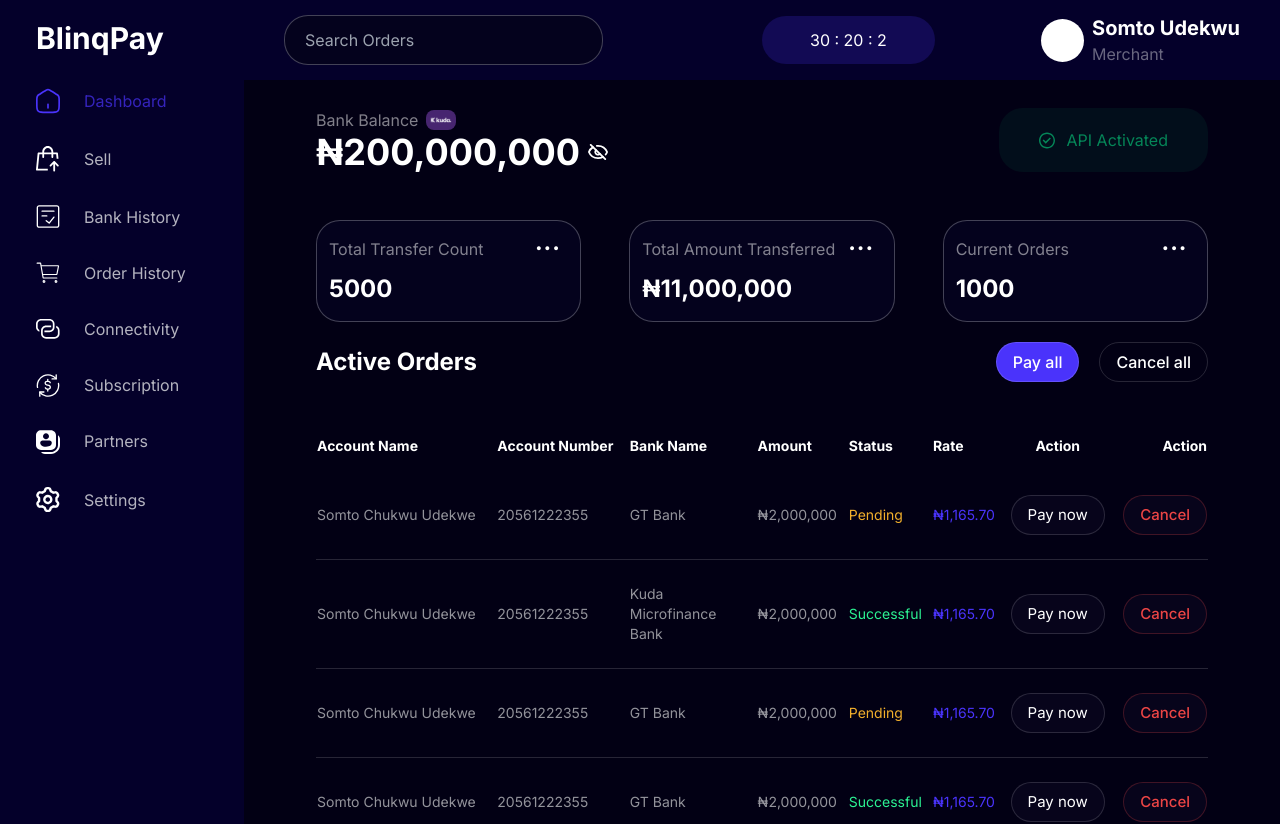
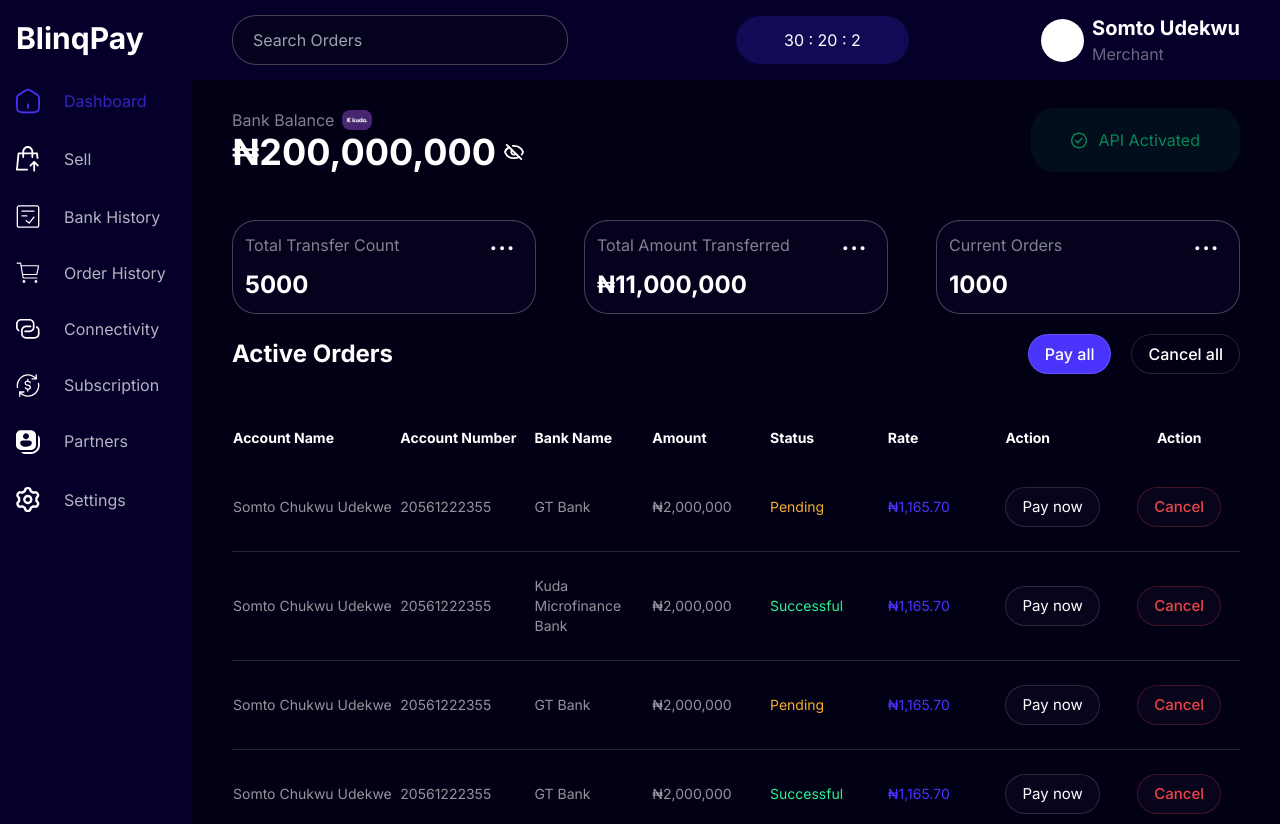
Before and after one commit to Sommieudekwe/Blinqpay, a Next.js app: page /dashboard in a window 1280 px wide. Shown: the top 824 px of the page. Built offline with nearby package versions, Linux system fonts and the light colour scheme.

Commit message:
making changes to lg breakpoint

```diff
--- a/src/app/dashboard/bank-history/BankHistoryMobile.tsx
+++ b/src/app/dashboard/bank-history/BankHistoryMobile.tsx
@@ -11,7 +11,7 @@ interface TableProps {
 export default function BankHistoryDashboard({ data }: TableProps) {
   return (
     <div className="w-full">
-      <h3 className="text-xl font-semibold">Order History </h3>
+      <h3 className="text-xl font-semibold">Bank History </h3>
 
       <div className="my-7">
         <Input type="search" placeholder="Search History" />
--- a/src/app/dashboard/home/column.tsx
+++ b/src/app/dashboard/home/column.tsx
@@ -8,31 +8,33 @@ import { ColumnDef } from "@tanstack/react-table";
 export const dashboardColumn: ColumnDef<IDashboard>[] = [
   {
     accessorKey: "accountName",
-    header: "Account Name",
+    header: () => <p className="w-40">Account Name</p>,
     accessorFn: (row) => row.accountName,
   },
 
   {
     accessorKey: "accountNumber",
-    header: "Account Number",
+    header: () => <p className="w-32">Account Number</p>,
     accessorFn: (row) => row.accountNumber,
   },
 
   {
     accessorKey: "bankName",
-    header: "Bank Name",
+    header: () => <p className="w-28">Bank Name</p>,
     cell: ({ row }) => <p className="w-28">{row.original.bankName}</p>,
   },
 
   {
     accessorKey: "amount",
-    header: "Amount",
-    cell: ({ row }) => <p>&#8358;{formatAmount(row.original.amount)}</p>,
+    header: () => <p className="w-28">Amount</p>,
+    cell: ({ row }) => (
+      <p className="">&#8358;{formatAmount(row.original.amount)}</p>
+    ),
   },
 
   {
     accessorKey: "status",
-    header: "Status",
+    header: () => <p className="w-28 text-">Status</p>,
     cell: ({ row }) => {
       const { status } = row.original;
       return (
@@ -54,7 +56,7 @@ export const dashboardColumn: ColumnDef<IDashboard>[] = [
 
   {
     accessorKey: "rate",
-    header: "Rate",
+    header: () => <p className="w-28">Rate</p>,
     // accessorFn: (row) => row.rate,
     cell: ({ row }) => {
       return <p className="text-button-primary">&#8358;{row.original.rate}</p>;
@@ -63,10 +65,10 @@ export const dashboardColumn: ColumnDef<IDashboard>[] = [
 
   {
     accessorKey: "action",
-    header: () => <div className="text-center">Action</div>,
+    header: () => <div className="w-28">Action</div>,
     cell: ({ row }) => {
       return (
-        <div className="text-center">
+        <div className="">
           <Button className="text-right font-normal">Pay now</Button>
         </div>
       );
@@ -74,10 +76,10 @@ export const dashboardColumn: ColumnDef<IDashboard>[] = [
   },
   {
     accessorKey: "action",
-    header: () => <div className="text-right">Action</div>,
+    header: () => <div className="text-center w-28">Action</div>,
     cell: ({ row }) => {
       return (
-        <div className="text-right">
+        <div className="w-28 text-center">
           <Button className="text-cancel border border-cancel border-opacity-25">
             Cancel
           </Button>
--- a/src/app/dashboard/order-history/OrderHistoryMobileTable.tsx
+++ b/src/app/dashboard/order-history/OrderHistoryMobileTable.tsx
@@ -26,7 +26,9 @@ export default function OrderHistoryMobileTable({ data }: TableProps) {
             <h3 className="opacity-60">{d.accountName}</h3>
             <p className="opacity-60">{d.accountNumber}</p>
             <p className="opacity-60">&#8358;{formatAmount(d.amount)}</p>
-            <p className="opacityu-60"></p>
+            {/* <p className="opacityu-60"></p> */}
+          </div>
+          <div>
             <p
               className={cn(
                 "capitalize rounded-3xl px-2.5 py-1 text-sm",
--- a/src/app/dashboard/order-history/data.tsx
+++ b/src/app/dashboard/order-history/data.tsx
@@ -3,7 +3,7 @@ import { IOrderHistory } from "@/types";
 export const orderHistoryData: IOrderHistory[] = [
   {
     id: "1",
-    orderNumber: 24567,
+    orderNumber: 234567890345674,
     accountName: "Somto Chukwu Udekewe",
     // bankName: "Kuda Bank",
     accountNumber: 2056122256,
@@ -14,7 +14,7 @@ export const orderHistoryData: IOrderHistory[] = [
 
   {
     id: "1",
-    orderNumber: 24567,
+    orderNumber: 234567890345674,
     accountName: "Somto Chukwu Udekewe",
     // bankName: "Kuda Bank",
     accountNumber: 2056122256,
@@ -25,7 +25,7 @@ export const orderHistoryData: IOrderHistory[] = [
 
   {
     id: "1",
-    orderNumber: 24567,
+    orderNumber: 234567890345674,
     accountName: "Somto Chukwu Udekewe",
     // bankName: "Kuda Bank",
     accountNumber: 2056122256,
@@ -36,7 +36,7 @@ export const orderHistoryData: IOrderHistory[] = [
 
   {
     id: "1",
-    orderNumber: 24567,
+    orderNumber: 234567890345674,
     accountName: "Somto Chukwu Udekewe",
     // bankName: "Kuda Bank",
     accountNumber: 2056122256,
@@ -47,7 +47,7 @@ export const orderHistoryData: IOrderHistory[] = [
 
   {
     id: "1",
-    orderNumber: 24567,
+    orderNumber: 234567890345674,
     accountName: "Somto Chukwu Udekewe",
     // bankName: "Kuda Bank",
     accountNumber: 2056122256,
@@ -57,7 +57,7 @@ export const orderHistoryData: IOrderHistory[] = [
   },
   {
     id: "1",
-    orderNumber: 24567,
+    orderNumber: 234567890345674,
     accountName: "Somto Chukwu Udekewe",
     // bankName: "Kuda Bank",
     accountNumber: 2056122256,
--- a/src/app/dashboard/settings/page.tsx
+++ b/src/app/dashboard/settings/page.tsx
@@ -38,7 +38,7 @@ export default function Connectivity() {
       action: () => setIsSuccess(true),
     },
     {
-      name: "Create a Virtual Account",
+      name: "Create Kuda Virtual Account",
       label: "Create",
       action: () => setChangePass(true),
     },
@@ -53,10 +53,15 @@ export default function Connectivity() {
       action: () => setShowTerms(true),
     },
     {
-      name: "Unlist a Bank",
-      label: "Details",
-      action: () => setUnlist(true),
+      name: "Third Party",
+      label: "Switch",
+      action: () => console.log("switch toggled"),
     },
+    // {
+    //   name: "Unlist a Bank",
+    //   label: "Details",
+    //   action: () => setUnlist(true),
+    // },
     {
       name: "Payment methods",
       label: "Manage",
@@ -82,19 +87,16 @@ export default function Connectivity() {
       url: "/api/connet",
       method: "get",
       sCB(res) {
-          console.log(res);
+        console.log(res);
       },
       eCB(res) {
-          console.log(res)
+        console.log(res);
       },
-      toast: true
-    })
+      toast: true,
+    });
 
     // method two
     // const {error, serverResponse} = await registerAPI({name: "ifeoluwa"})
-
-
-
   }
   /*
    *
@@ -134,9 +136,13 @@ export default function Connectivity() {
           <div key={index} className="w-full flex justify-between items-center">
             <p className="text-white">{setting.name}</p>
 
-            <Button onClick={setting.action} className="w-24">
-              {setting.label}
-            </Button>
+            {setting.label !== "Switch" ? (
+              <Button className="w-24" onClick={setting.action}>
+                {setting.label}
+              </Button>
+            ) : (
+              <Switch />
+            )}
           </div>
         ))}
         <div className="w-full flex justify-between items-center">
--- a/src/app/onboarding/page.tsx
+++ b/src/app/onboarding/page.tsx
@@ -2,7 +2,7 @@ import Register from "@/components/Onboarding/Register";
 // import Login from "@/components/Onboarding/Login";
 export default function Home() {
   return (
-    <main className="">
+    <main className="min-h-screen">
       <Register />
       {/* <Login /> */}
     </main>
--- a/src/components/ui/table.tsx
+++ b/src/components/ui/table.tsx
@@ -20,7 +20,11 @@ const TableHeader = React.forwardRef<
   HTMLTableSectionElement,
   React.HTMLAttributes<HTMLTableSectionElement>
 >(({ className, ...props }, ref) => (
-  <thead ref={ref} className={cn("[&_tr]:border-b", className)} {...props} />
+  <thead
+    ref={ref}
+    className={cn("[&_tr]:border-b w-full", className)}
+    {...props}
+  />
 ));
 TableHeader.displayName = "TableHeader";
 
@@ -87,7 +91,10 @@ const TableCell = React.forwardRef<
 >(({ className, ...props }, ref) => (
   <td
     ref={ref}
-    className={cn(" py-6 align-middle [&:has([role=checkbox])]:pr-0", className)}
+    className={cn(
+      " py-6 align-middle [&:has([role=checkbox])]:pr-0",
+      className
+    )}
     {...props}
   />
 ));
--- a/tailwind.config.js
+++ b/tailwind.config.js
@@ -15,8 +15,16 @@ module.exports = {
       center: true,
       padding: "2rem",
       screens: {
+        xl: "1300px",
         "2xl": "1400px",
       },
+    },
+    screens: {
+      sm: "640px",
+      md: "768px",
+      lg: "1024px",
+      xl: "1300px",
+      "2xl": "1536px",
     },
     extend: {
       colors: {
--- a/tailwind.config.ts
+++ b/tailwind.config.ts
@@ -2,27 +2,28 @@
 module.exports = {
   darkMode: ["class"],
   content: [
-    './pages/**/*.{ts,tsx}',
-    './components/**/*.{ts,tsx}',
-    './app/**/*.{ts,tsx}',
-    './src/**/*.{ts,tsx}',
-    './src/pages/**/*.{js,ts,jsx,tsx,mdx}',
-    './src/components/**/*.{js,ts,jsx,tsx,mdx}',
-    './src/app/**/*.{js,ts,jsx,tsx,mdx}',
-	],
+    "./pages/**/*.{ts,tsx}",
+    "./components/**/*.{ts,tsx}",
+    "./app/**/*.{ts,tsx}",
+    "./src/**/*.{ts,tsx}",
+    "./src/pages/**/*.{js,ts,jsx,tsx,mdx}",
+    "./src/components/**/*.{js,ts,jsx,tsx,mdx}",
+    "./src/app/**/*.{js,ts,jsx,tsx,mdx}",
+  ],
   theme: {
     container: {
       center: true,
       padding: "2rem",
       screens: {
+        xl: "1300px",
         "2xl": "1400px",
       },
     },
     extend: {
       backgroundImage: {
-        'gradient-radial': 'radial-gradient(var(--tw-gradient-stops))',
-        'gradient-conic':
-          'conic-gradient(from 180deg at 50% 50%, var(--tw-gradient-stops))',
+        "gradient-radial": "radial-gradient(var(--tw-gradient-stops))",
+        "gradient-conic":
+          "conic-gradient(from 180deg at 50% 50%, var(--tw-gradient-stops))",
       },
       keyframes: {
         "accordion-down": {
@@ -41,4 +42,4 @@ module.exports = {
     },
   },
   plugins: [require("tailwindcss-animate")],
-}
+};
```
Also changed, not shown: src/components/Onboarding/Register.tsx (+9 -9 lines).
